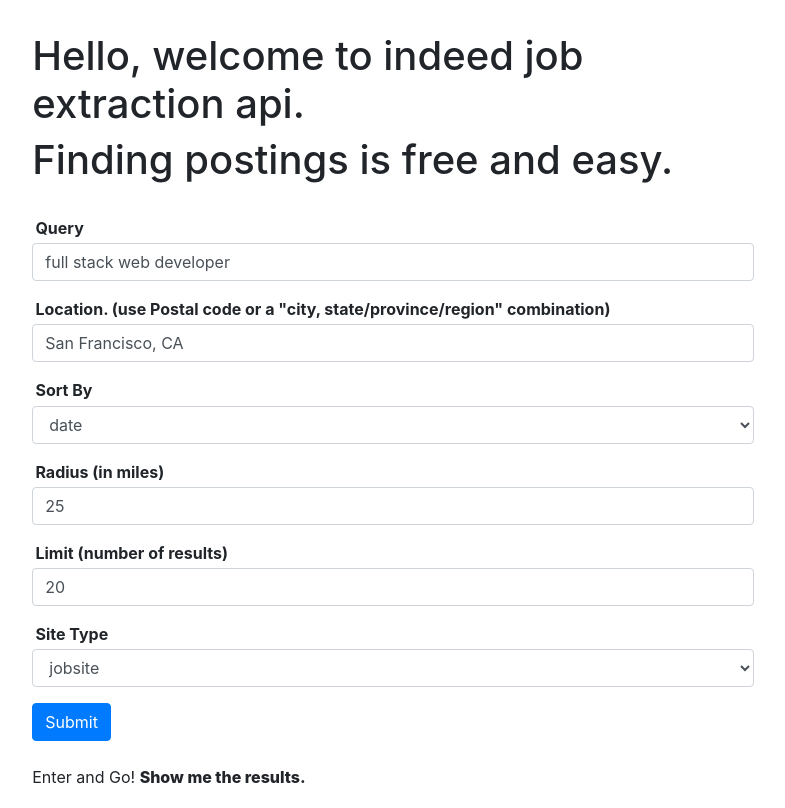
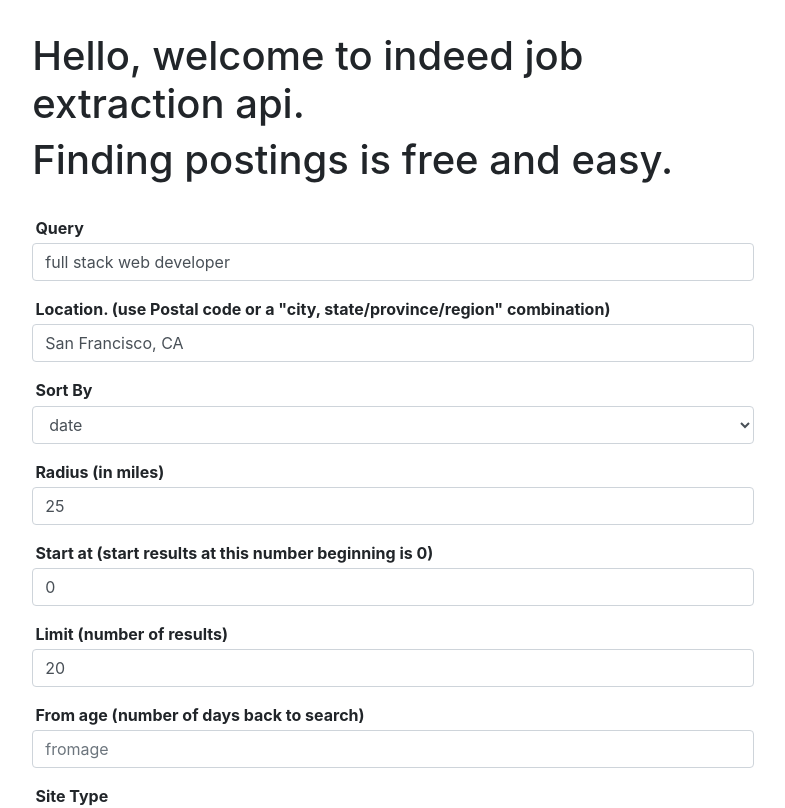
Before and after one commit to micustudio/indeed-me, an Angular app: page / in a window 1280 px wide. Shown: the top 808 px of the page, without its empty margins (247-1032 px from the left). Built offline with nearby package versions, Linux system fonts and the light colour scheme.

Commit message:
add two new search fields: start and fromage

```diff
--- a/src/app/app.component.html
+++ b/src/app/app.component.html
@@ -47,6 +47,15 @@
                         formControlName="radius">
                 </div>
                 <div class="form-group">
+                <span class="rule">Start at (start results at this number beginning is 0)</span>
+                    <input
+                        placeholder="start"
+                        type="text"
+                        id="start"
+                        class="form-control"
+                        formControlName="start">
+                </div>
+                <div class="form-group">
                 <span class="rule">Limit (number of results)</span>
                     <input
                         placeholder="limit"
@@ -54,6 +63,15 @@
                         id="limit"
                         class="form-control"
                         formControlName="limit">
+                </div>
+                <div class="form-group">
+                <span class="rule">From age (number of days back to search)</span>
+                    <input
+                        placeholder="fromage"
+                        type="text"
+                        id="fromage"
+                        class="form-control"
+                        formControlName="fromage">
                 </div>
                 <div class="form-group">
                 <span class="rule">Site Type</span>
--- a/src/app/app.component.ts
+++ b/src/app/app.component.ts
@@ -25,7 +25,9 @@
             location: new FormControl(null, Validators.required),
             sort: new FormControl(null, Validators.required),
             radius: new FormControl(null, Validators.required),
+            start: new FormControl(null, Validators.required),
             limit: new FormControl(null, Validators.required),
+            fromage: new FormControl(null),
             sitetype: new FormControl(null, Validators.required)
 
         })
@@ -35,7 +37,9 @@
           location: 'San Francisco, CA',
           sort: 'date',
           radius: '25',
+          start: '0',
           limit: '20',
+          fromage: '',
           sitetype: 'jobsite'
       });
 
@@ -49,7 +53,9 @@
             location: this.myForm.value.location,
             sort: this.myForm.value.sort,
             radius: this.myForm.value.radius,
+            start: this.myForm.value.start,
             limit: this.myForm.value.limit,
+            fromage: this.myForm.value.fromage,
             sitetype: this.myForm.value.sitetype
         }
 
```
Also changed, not shown: 1 other file (tests, documents, lock files or other folders).
